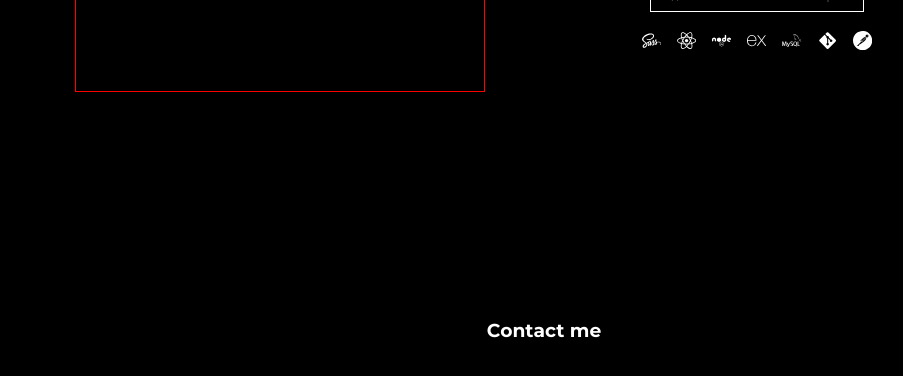
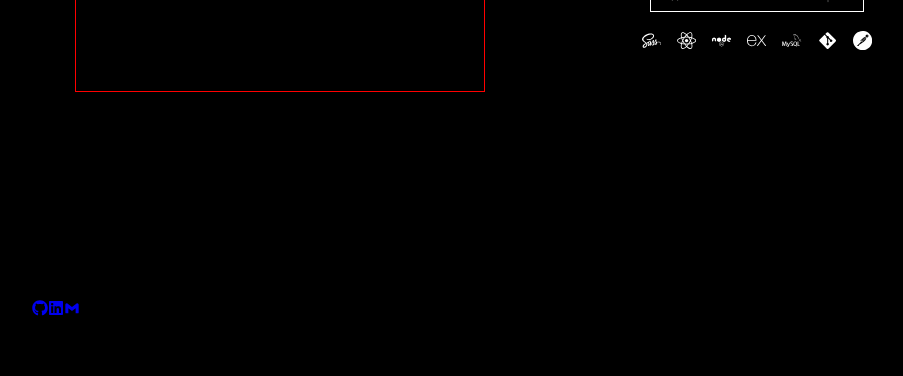
Before and after one commit to Ekpenga9000/portfolio-website, a React (Vite) app: page / in a window 1280 px wide. Shown: the part 3144-3520 px from the top of the page, without its empty margins (96-999 px from the left). Built offline with nearby package versions, Linux system fonts and the light colour scheme.

Commit message:
Add content to footer

```diff
--- a/package.json
+++ b/package.json
@@ -10,6 +10,7 @@
     "preview": "vite preview"
   },
   "dependencies": {
+    "gsap": "^3.12.2",
     "react": "^18.2.0",
     "react-dom": "^18.2.0",
     "react-icons": "^4.12.0",
--- a/src/components/footer/Footer.jsx
+++ b/src/components/footer/Footer.jsx
@@ -1,10 +1,24 @@
 import "./Footer.scss";
+import { FaGithub, FaLinkedin } from "react-icons/fa";
+import { BiLogoGmail } from "react-icons/bi";
 
-const Footer = () =>{
-    return(
+
+const Footer = () => {
+    return (
         <footer className="footer">
             <div className="footer__container">
-               <h3 className="footer__title">Contact me</h3>
+                <div className="footer__icons-div">
+                    <a href="https://github.com/Ekpenga9000"  className="footer__icon">
+                    <FaGithub />
+                    </a>
+                    <a href="https://www.linkedin.com/in/omogbareekpenga/" className="footer__icon">
+                    <FaLinkedin />
+                    </a>
+                    <a href="mailto:ekpenga9000@gmail.com" className="footer__icon">
+                    <BiLogoGmail />
+                    </a>
+                </div>
+                <p className="footer__copyright">&copy; 2023 Omogbare Louis Ekpenga. All rights reserved.</p>
             </div>
         </footer>
     )
```
Also changed, not shown: 1 other file (tests, documents, lock files or other folders).
